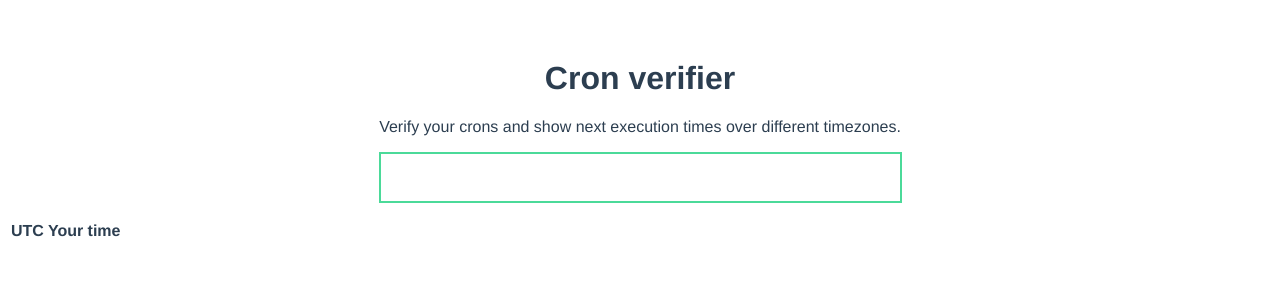
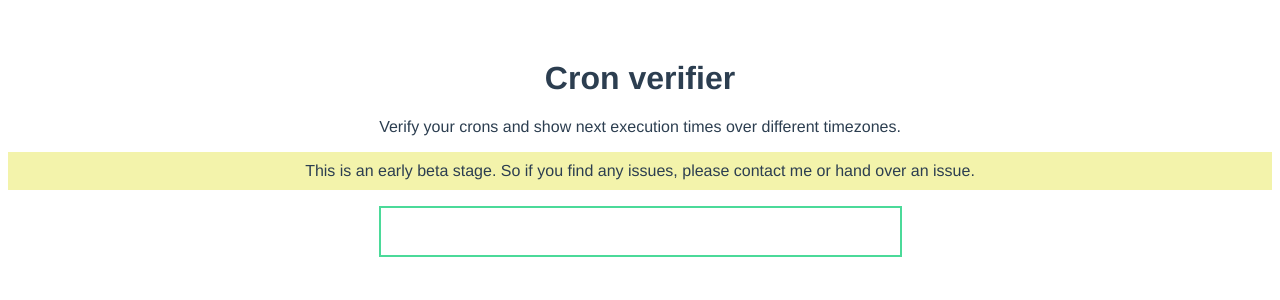
Before and after one commit to denniskawurek/cron-verifier-ui, a Vue app: page / in a window 1280 px wide. Shown: the top 300 px of the page. Built offline with nearby package versions, Linux system fonts and the light colour scheme.

Commit message:
add meta information

```diff
--- a/package.json
+++ b/package.json
@@ -1,5 +1,5 @@
 {
-  "name": "cron-verifier-ui",
+  "name": "Cronverifier",
   "version": "0.1.0",
   "private": true,
   "scripts": {
--- a/src/components/Main.vue
+++ b/src/components/Main.vue
@@ -4,6 +4,9 @@
     <p>
       Verify your crons and show next execution times over different timezones.
     </p>
+  </div>
+  <div class="alert">
+    This is an early beta stage. So if you find any issues, please contact me or hand over an issue.
   </div>
 
   <div>
@@ -21,7 +24,7 @@
       <h3>Description:</h3>
       <p>{{ description }}</p>
     </div>
-    <table v-if="isValid">
+    <table v-if="isValid && nextExecutionTimes.length > 0">
       <tr>
         <th>UTC</th>
         <th>Your time</th>
@@ -99,6 +102,12 @@ a {
   color: #42b983;
 }
 
+.alert {
+  border-color:yellow;
+  background-color: rgb(243, 243, 171);
+  padding: 10px;
+}
+
 input,
 input:focus {
   font-size: 2.5em;
```
Also changed, not shown: 1 other file (tests, documents, lock files or other folders).
